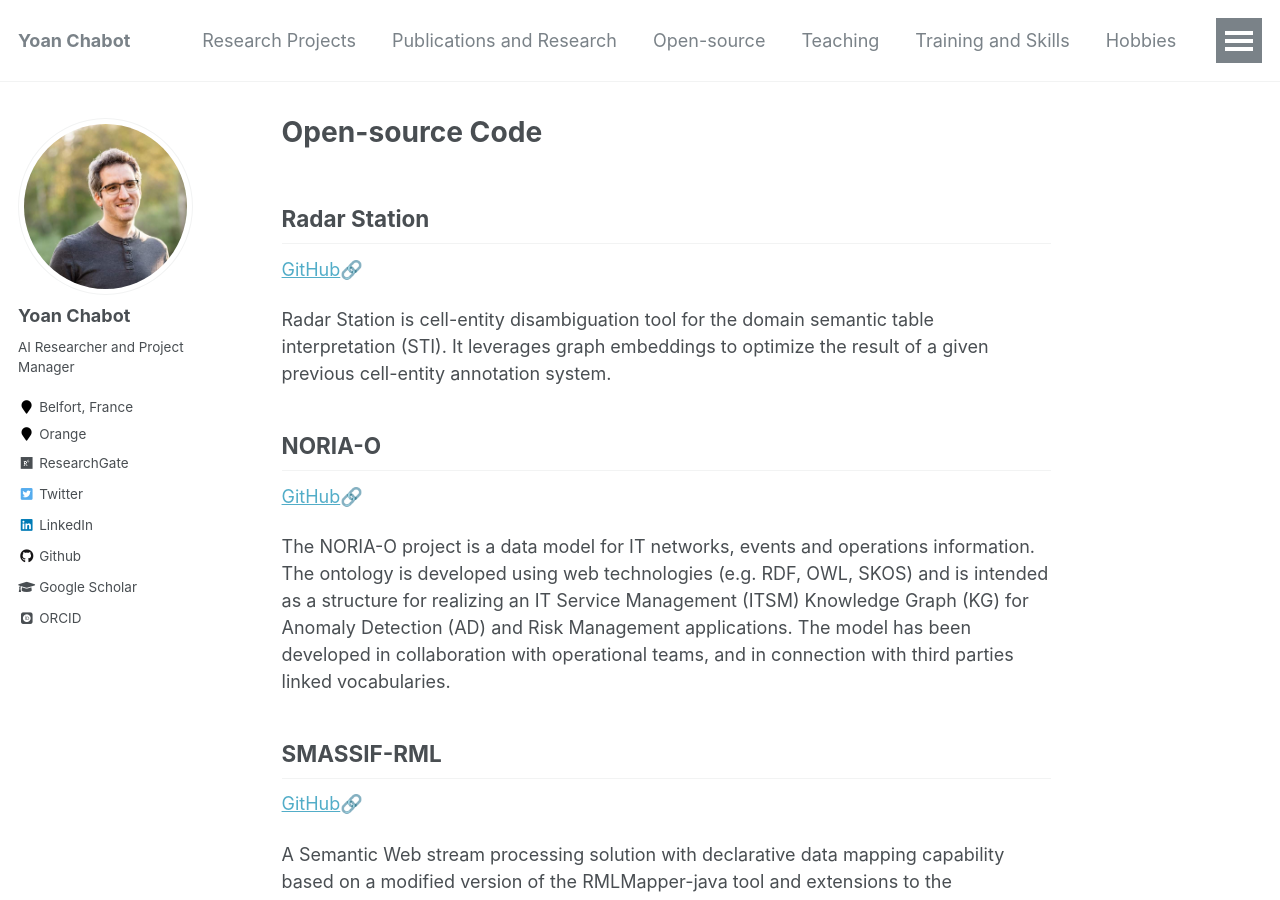
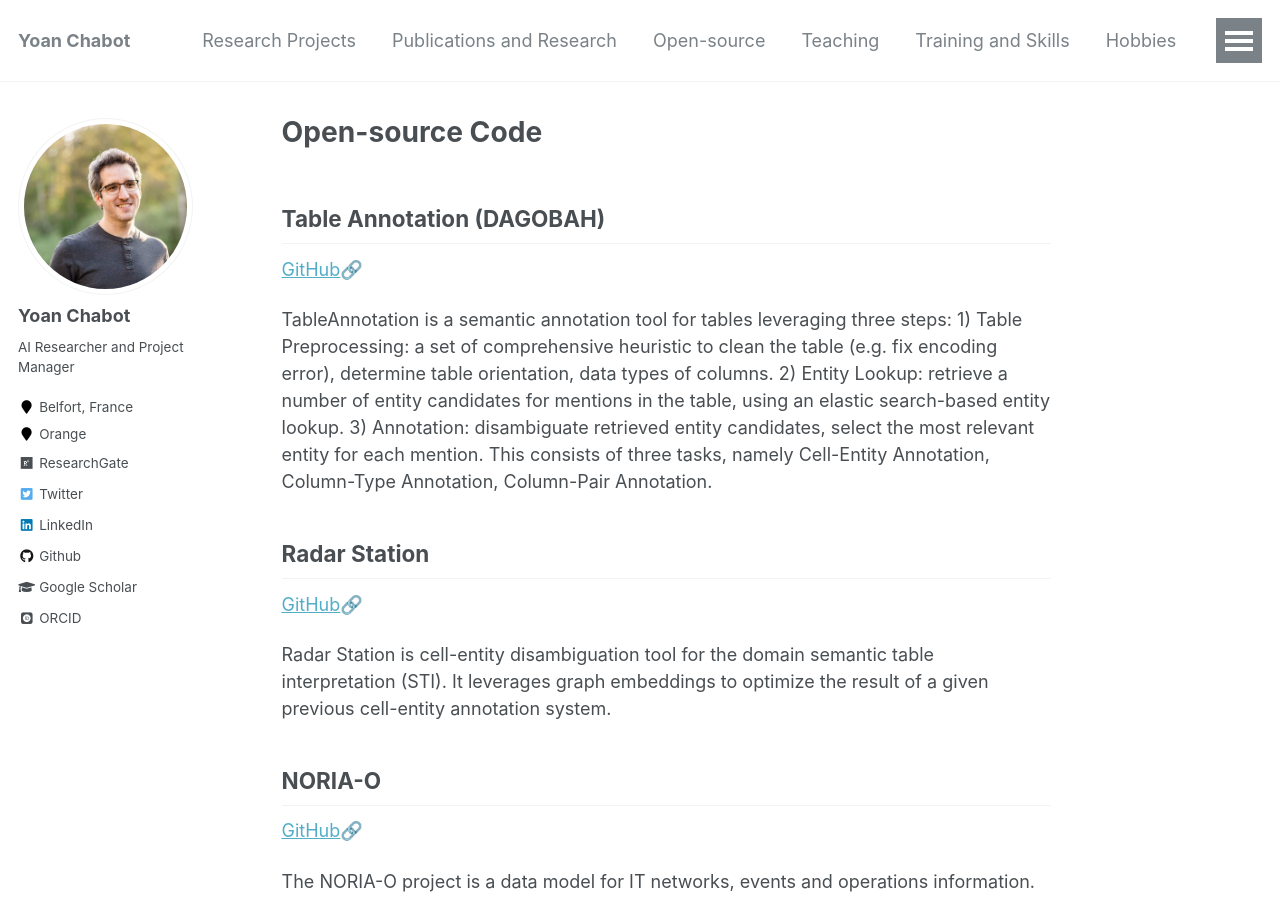
Before and after one commit to yoanchabot/yoanchabot.github.io, a Jekyll site: the page built from _pages/code.md, in a window 1280 px wide and 900 px high. Built offline with Jekyll 4.4.1, drawn with Linux system fonts in a browser that asks for light colours; some web fonts are replaced.

Commit message:
Update code.md

```diff
--- a/_pages/code.md
+++ b/_pages/code.md
@@ -3,6 +3,15 @@ permalink: code.html
 title: "Open-source Code"
 author_profile: true
 ---
+
+## Table Annotation (DAGOBAH)
+
+[GitHub](https://github.com/Orange-OpenSource/Table-Annotation)🔗
+
+TableAnnotation is a semantic annotation tool for tables leveraging three steps:
+1) Table Preprocessing: a set of comprehensive heuristic to clean the table (e.g. fix encoding error), determine table orientation, data types of columns.
+2) Entity Lookup: retrieve a number of entity candidates for mentions in the table, using an elastic search-based entity lookup.
+3) Annotation: disambiguate retrieved entity candidates, select the most relevant entity for each mention. This consists of three tasks, namely Cell-Entity Annotation, Column-Type Annotation, Column-Pair Annotation.
 
 ## Radar Station
 
```
